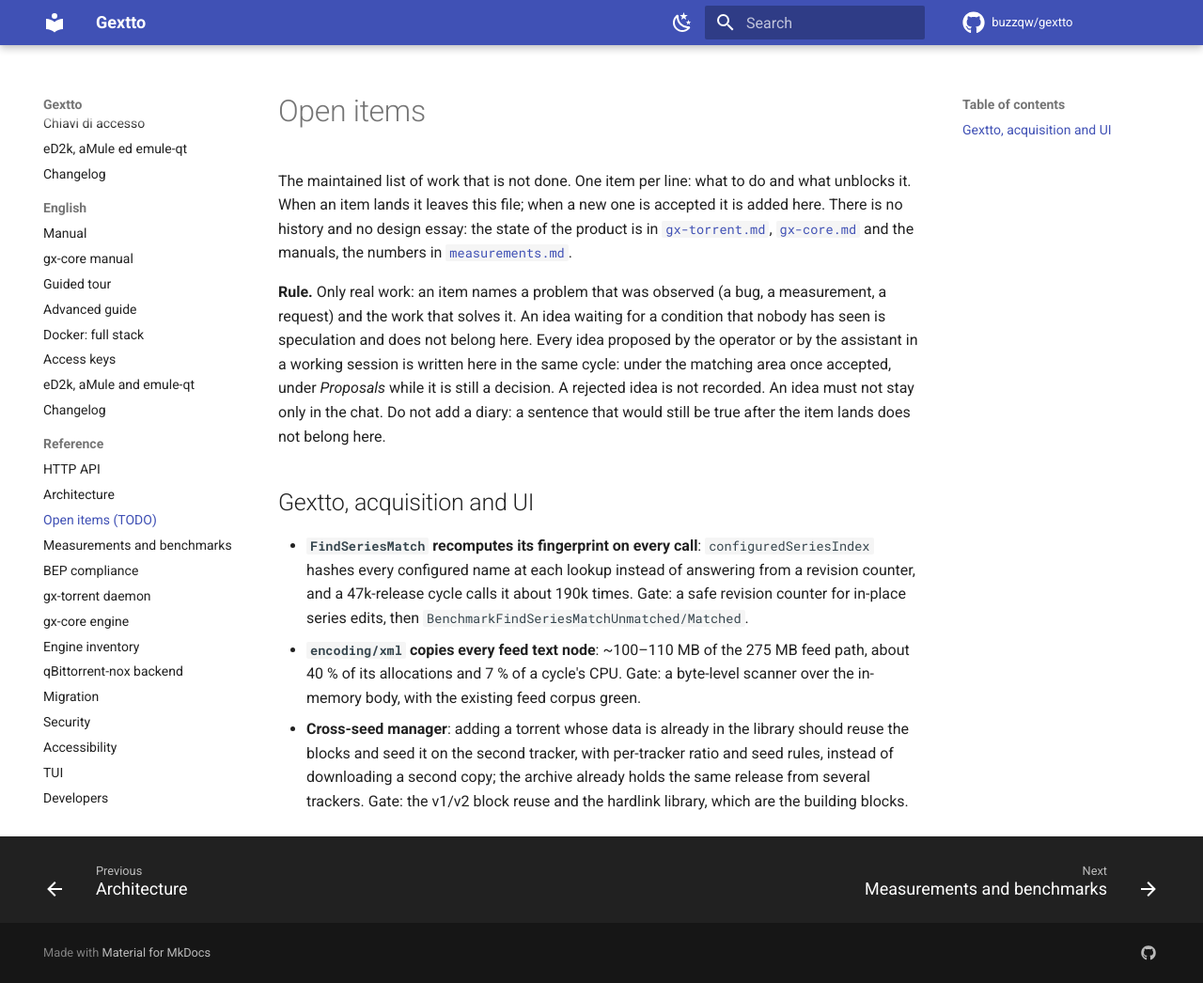
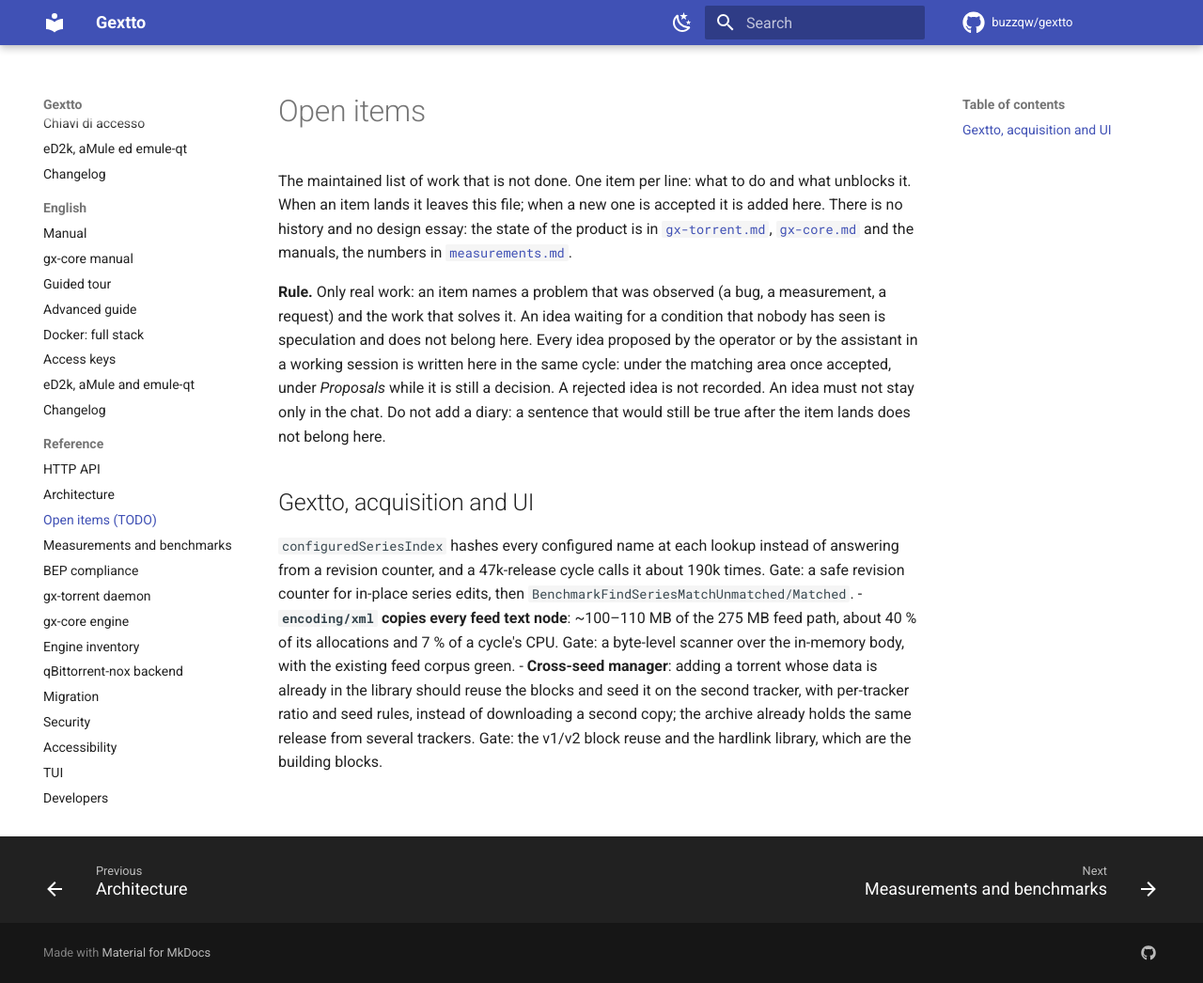
Before and after one commit to buzzqw/gextto, an MkDocs documentation site: the page built from docs/todo.md, in a window 1280 px wide and 1046 px high. Shown: the whole window at 94% size. Built offline with MkDocs 1.6.1 and Material for MkDocs 9.7.7, drawn with Linux system fonts in a browser that asks for light colours; comment, search, counter and statistics services are not loaded.

Commit message:
docs: FindSeriesMatch leaves the list as measured, not fixed
Two attempts were measured on BenchmarkFindSeriesMatchUnmatched: a per-string
hash memo doubled the time (54 us against 27 us), and comparing the index inputs
with plain string equality was the same as the baseline (27 us). A revision
counter would need every in-place edit of cfg.Series to bump it. The item is
closed as non-applicable rather than left open with a fix that makes things
worse.

```diff
--- a/docs/todo.md
+++ b/docs/todo.md
@@ -16,7 +16,6 @@ still be true after the item lands does not belong here.
 
 ## Gextto, acquisition and UI
 
-- **`FindSeriesMatch` recomputes its fingerprint on every call**:
   `configuredSeriesIndex` hashes every configured name at each lookup instead
   of answering from a revision counter, and a 47k-release cycle calls it about
   190k times. Gate: a safe revision counter for in-place series edits, then
```
